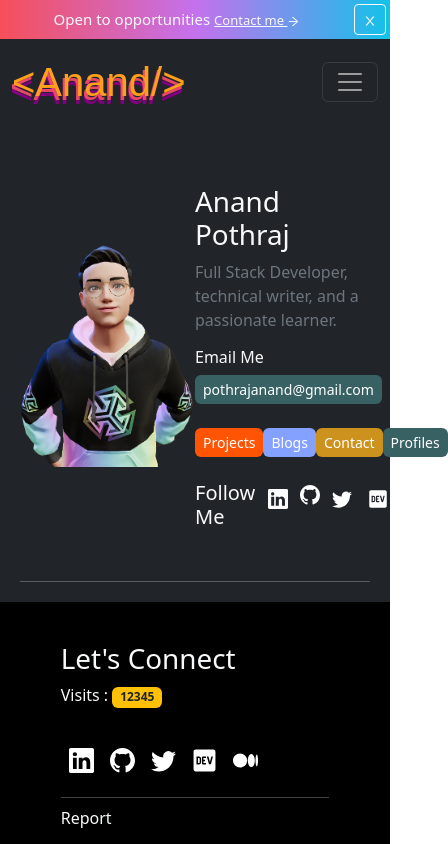
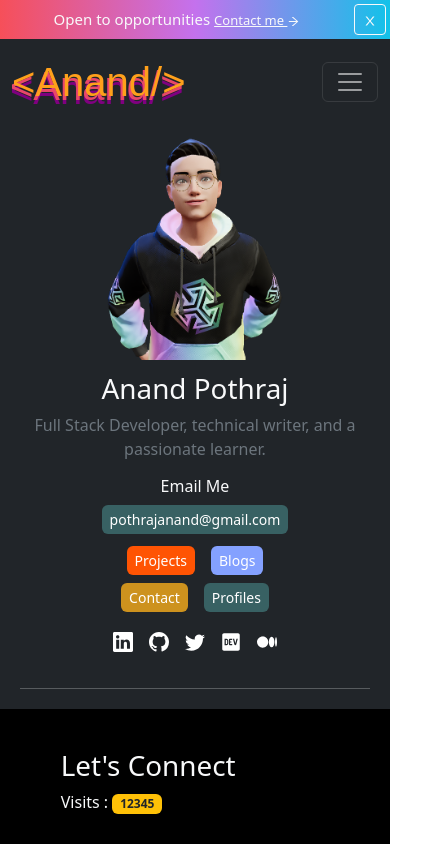
Before and after one commit to anandpothraj/portfolio, a React (Create React App) app in the folder frontend/: page /about in a window 390 px wide. Shown: the top 844 px of the page, 448 px wide, since content can reach past the window. Built offline with nearby package versions, Linux system fonts and the light colour scheme; a web font is replaced by a local one.

Commit message:
Added some changes

```diff
--- a/frontend/src/components/About/About.css
+++ b/frontend/src/components/About/About.css
@@ -22,3 +22,16 @@
 .colorYellow{
     color:#cd921e !important;
 }
+
+@media screen and (max-width: 768px) {
+    .imgWidth{
+        width: 50% !important;
+    }
+    .textCenter{
+        text-align: center !important;
+    }
+    .mAuto{
+        width: fit-content !important;
+        margin: auto !important;
+    }
+}
--- a/frontend/src/components/About/AboutInfo.js
+++ b/frontend/src/components/About/AboutInfo.js
@@ -4,41 +4,44 @@ import { Button, Image } from 'react-bootstrap';
 import { BsTwitter, BsGithub, BsMedium, BsLinkedin } from 'react-icons/bs';
 import Avatar from '../../assets/images/Third.png';
 import { Link } from 'react-router-dom';
-import "./About.css";
 
 const AboutInfo = () => {
   return (
-    <div className='d-flex my-5'>
-        <div className="w-50 m-auto">
-          <Image src={Avatar} fluid alt="avatar1" className='d-block m-auto'/>
+    <div className='d-flex my-2 flex-column flex-md-row textCenter'>
+        <div className="w-100 w-md-50 m-auto">
+          <Image src={Avatar} fluid alt="avatar1" className='d-block m-auto h-100 imgWidth'/>
         </div>
-        <div className="w-50 m-auto">
-            <div className='my-2'>
+        <div className="w-100 w-md-50 m-auto p-2 p-md-4">
+            <div className='my-1 my-md-2'>
                 <h1>Anand Pothraj</h1>
                 <p className='text-secondary font-weight-normal'>Full Stack Developer, technical writer, and a passionate learner.
                 </p>
             </div>
-            <div className='my-2'>
+            <div className='my-1 my-md-2'>
                 <h6>Email Me</h6>
                 <Button className='btn-sm bgBlueGreen border-none rounded' href="mailto:pothrajanand@gmail.com">pothrajanand@gmail.com</Button>
             </div>
-            <div className='my-4 w-75 d-flex justify-content-between'>
-                <Link to='/projects' className='my-auto'>
-                    <Button className='btn-sm px-md-3 py-md-2 bgOrange border-none rounded'>Projects</Button>
-                </Link>
-                <Link to='/blogs' className='my-auto '>
-                    <Button className='btn-sm px-md-3 py-md-2 bgLightBlue border-none rounded'>Blogs</Button>
-                </Link>
-                <Link to='/contact' className='my-auto'>
-                    <Button className='btn-sm px-md-3 py-md-2 bgYellow border-none rounded'>Contact</Button>
-                </Link><Link to='/profiles' className='my-auto'>
-                    <Button className='btn-sm px-md-3 py-md-2 bgBlueGreen border-none rounded'>Profiles</Button>
-                </Link>
+            <div className='my-2 my-md-4 w-75 d-flex flex-md-row mx-auto mx-md-0 flex-column'>
+                <div className='d-flex justify-content-center'>
+                    <Link to='/projects' className='my-auto'>
+                        <Button className='btn-sm px-2 py-1 bgOrange border-none rounded my-1 mx-2'>Projects</Button>
+                    </Link>
+                    <Link to='/blogs' className='my-auto '>
+                        <Button className='btn-sm px-2 py-1 bgLightBlue border-none rounded my-1 mx-2'>Blogs</Button>
+                    </Link>
+                </div>
+                <div className='d-flex justify-content-center'>
+                    <Link to='/contact' className='my-auto'>
+                        <Button className='btn-sm px-2 py-1 bgYellow border-none rounded my-1 mx-2'>Contact</Button>
+                    </Link><Link to='/profiles' className='my-auto'>
+                        <Button className='btn-sm px-2 py-1 bgBlueGreen border-none rounded my-1 mx-2'>Profiles</Button>
+                    </Link>
+                </div>
             </div>
-            <div className="my-1 my-md-4 d-flex">
-                <h5 className='d-md-inline follow my-auto'>Follow Me</h5>
+            <div className="my-1 my-md-4 d-flex mAuto">
+                <h5 className='d-none d-md-block d-md-inline follow my-auto'>Follow Me</h5>
                 <a href="https://www.linkedin.com/in/anand-pothraj-599910195" target="_blank" rel="noreferrer"><BsLinkedin className="m-2 socialIcon"/></a>
-                <a href="https://github.com/anandpothraj" target="_blank" rel="noreferrer"><BsGithub className="m-1 m-md-2 socialIcon"/></a>
+                <a href="https://github.com/anandpothraj" target="_blank" rel="noreferrer"><BsGithub className="m-2 socialIcon"/></a>
                 <a href='https://twitter.com/PothrajAnand' target="_blank" rel="noreferrer"><BsTwitter className="m-2 socialIcon"/></a>
                 <a href="https://dev.to/anandpothraj" target="_blank" rel="noreferrer"><FaDev className="m-2 socialIcon"/></a>
                 <a href="https://medium.com/@anandpothraj11052001" target="_blank" rel="noreferrer"><BsMedium className="m-2 socialIcon"/></a>
--- a/frontend/src/pages/About.js
+++ b/frontend/src/pages/About.js
@@ -1,5 +1,6 @@
 import React from 'react';
 import AboutInfo from '../components/About/AboutInfo';
+import '../components/About/About.css';
 
 const About = () => {
   return (
```
